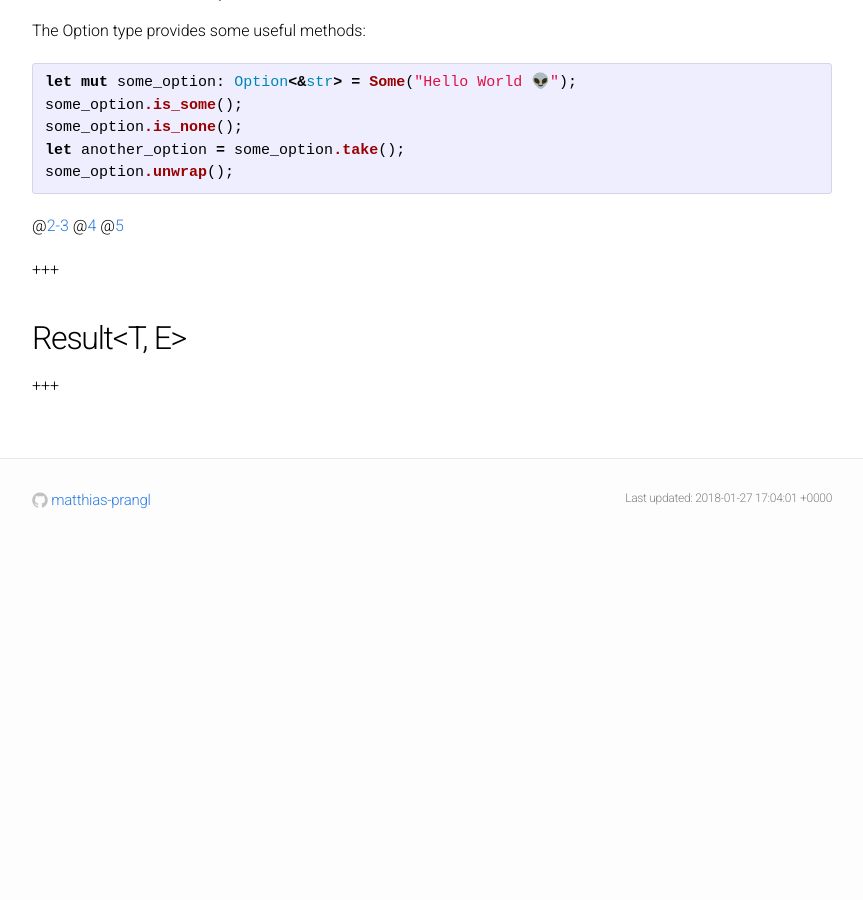
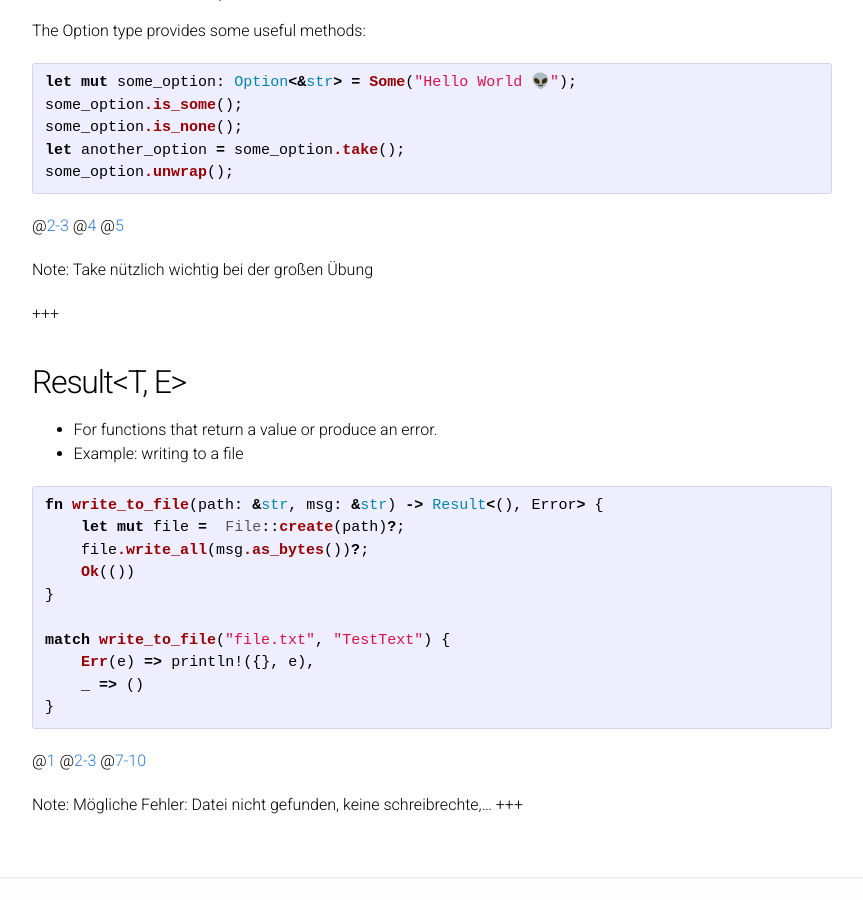
Before and after one commit to matthias-prangl/hsro-inf-kp.github.io, a Jekyll site: the page built from PITCHME.md, in a window 1280 px wide and 900 px high, scrolled down 5107 px. Shown: the whole window, without its empty margins (208-1071 px from the left). Built offline with Jekyll 4.4.1, drawn with Linux system fonts in a browser that asks for light colours; our own code applies the rules of GitHub Pages for plain Markdown files; before the commit the page ends 5663 px from its top, so only the background shows below that; some of the changed text lies outside the part shown.

Commit message:
Update Slides
Result<T,E>

````diff
--- a/PITCHME.md
+++ b/PITCHME.md
@@ -185,7 +185,7 @@ Panic im main thread führt zu programmabsturz.
 
 +++
 
-## Option<T>
+## Option\<T\>
 
 - For functions that may or may not return a value
 - enum containing either:
@@ -205,7 +205,7 @@ Option wichtig weil keine nullpointer erlaubt sind, mehr dazu in references.
 
 +++
 
-## Using Option<T>
+## Using Option\<T\>
 
 ```rust
 fn maybe_return_something(maybe: bool) -> Option<i32> {
@@ -240,8 +240,31 @@ some_option.unwrap();
 @[4](Return Some from the Option and replace it with none)
 @[5](Unwrap the Option, yielding Some<T>. Don't do this! Panics if Option was None)
 
+Note: Take nützlich wichtig bei der großen Übung
+
 +++
 
-## Result<T, E>
+## Result\<T, E\>
 
+- For functions that return a value or produce an error.
+- Example: writing to a file
+
+```rust
+fn write_to_file(path: &str, msg: &str) -> Result<(), Error> {
+    let mut file =  File::create(path)?;
+    file.write_all(msg.as_bytes())?;
+    Ok(())
+}
+
+match write_to_file("file.txt", "TestText") {
+    Err(e) => println!({}, e),
+    _ => ()
+}
+```
+
+@[1](We only care if an error occured)
+@[2-3](? Operator propagates the error to the caller)
+@[7-10](Print a possible error)
+
+Note: Mögliche Fehler: Datei nicht gefunden, keine schreibrechte,...
 +++
````
